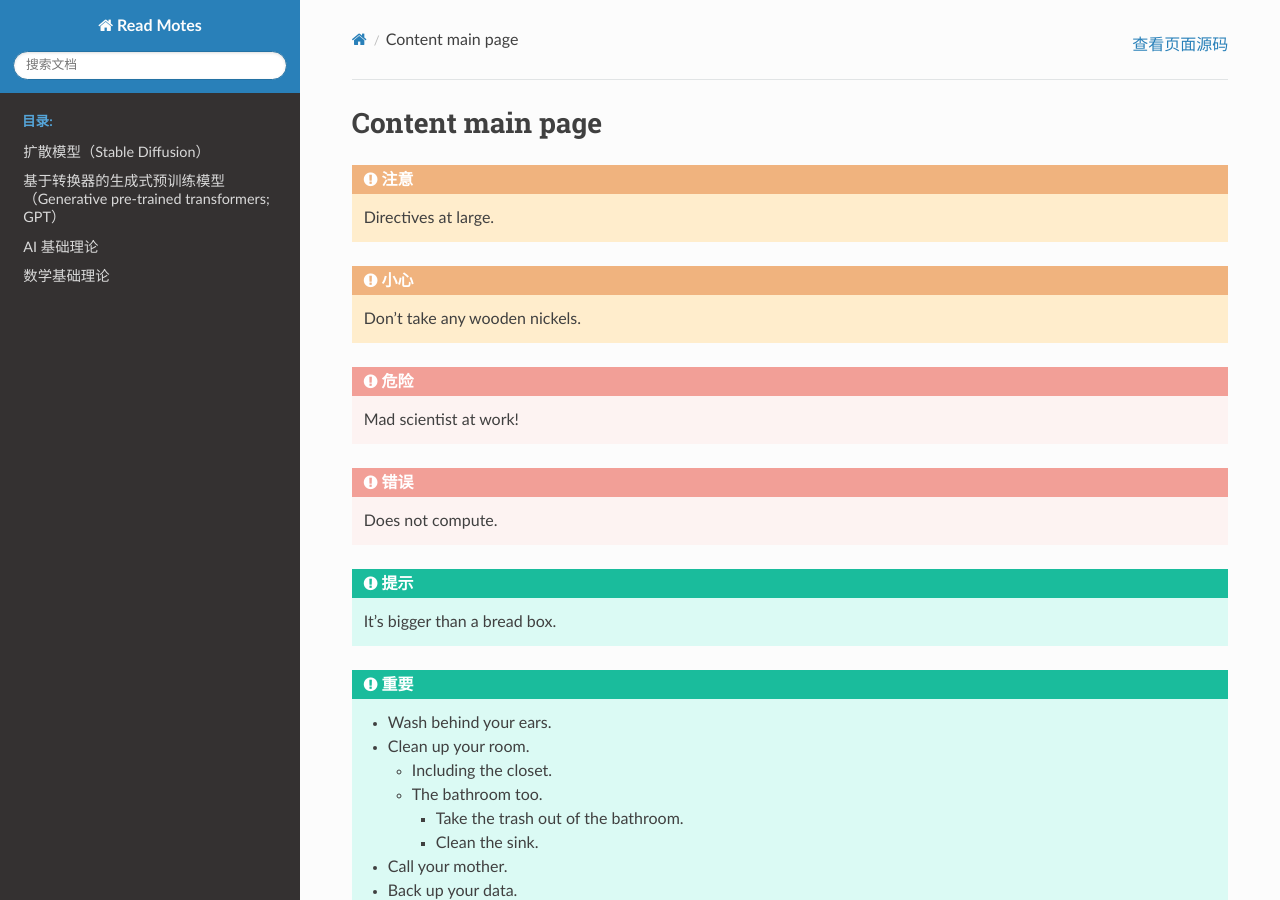
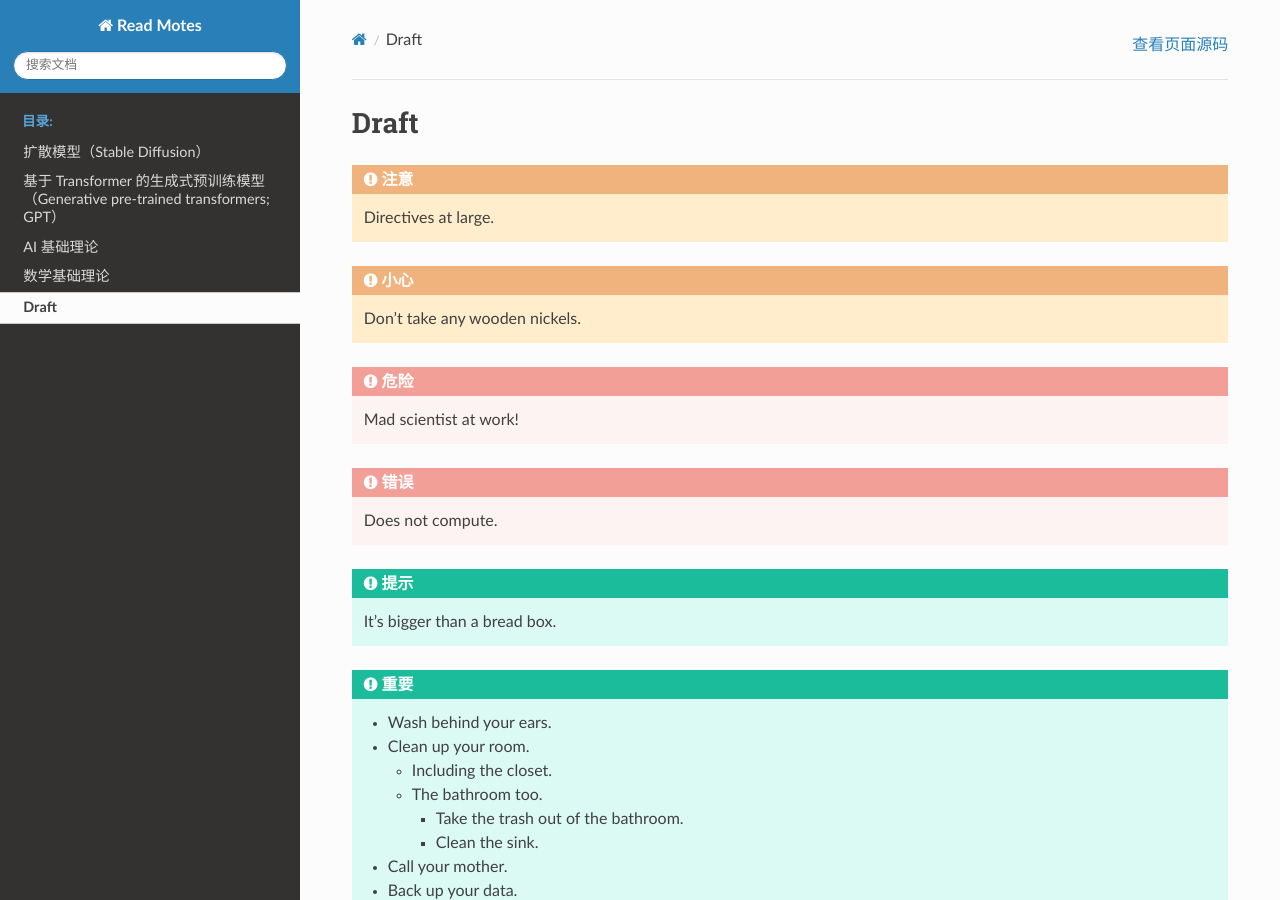
Before and after one commit to ustcxmwu/AIGC_in_Games, a Sphinx documentation site: the page built from docs/source/contents/draft.rst, in a window 1280 px wide and 900 px high. Built offline with Sphinx 7.4.7 and the Read the Docs theme 2.0.0, drawn with Linux system fonts in a browser that asks for light colours.

Commit message:
add draft

```diff
--- a/docs/source/contents/ai_basic/index.rst
+++ b/docs/source/contents/ai_basic/index.rst
@@ -5,4 +5,5 @@ AI 基础理论
 .. toctree::
     :maxdepth: 2
 
+    simple_guide_for_beginner
     optimization_theory
--- /dev/null
+++ b/docs/source/contents/ai_basic/simple_guide_for_beginner.rst
@@ -0,0 +1,4 @@
+ML & AI 简明教程
+================================================================================
+
+.. Attention:: 本文写给美术和其他不需要理解 ML & AI 原理的同学，方便大家上手工作。
--- a/docs/source/contents/main.rst
+++ b/docs/source/contents/draft.rst
@@ -1,5 +1,5 @@
 
-Content main page
+Draft
 ================================================================================
 
 
--- a/docs/source/contents/gpt/index.rst
+++ b/docs/source/contents/gpt/index.rst
@@ -1,5 +1,5 @@
 
-基于转换器的生成式预训练模型（Generative pre-trained transformers; GPT）
+基于 Transformer 的生成式预训练模型（Generative pre-trained transformers; GPT）
 --------------------------------------------------------------------------------
 
 .. toctree::
--- a/docs/source/index.rst
+++ b/docs/source/index.rst
@@ -14,6 +14,7 @@ Xmwu 的学习笔记!
    contents/gpt/index
    contents/ai_basic/index
    contents/math/index
+   contents/draft
 
 
 
```
